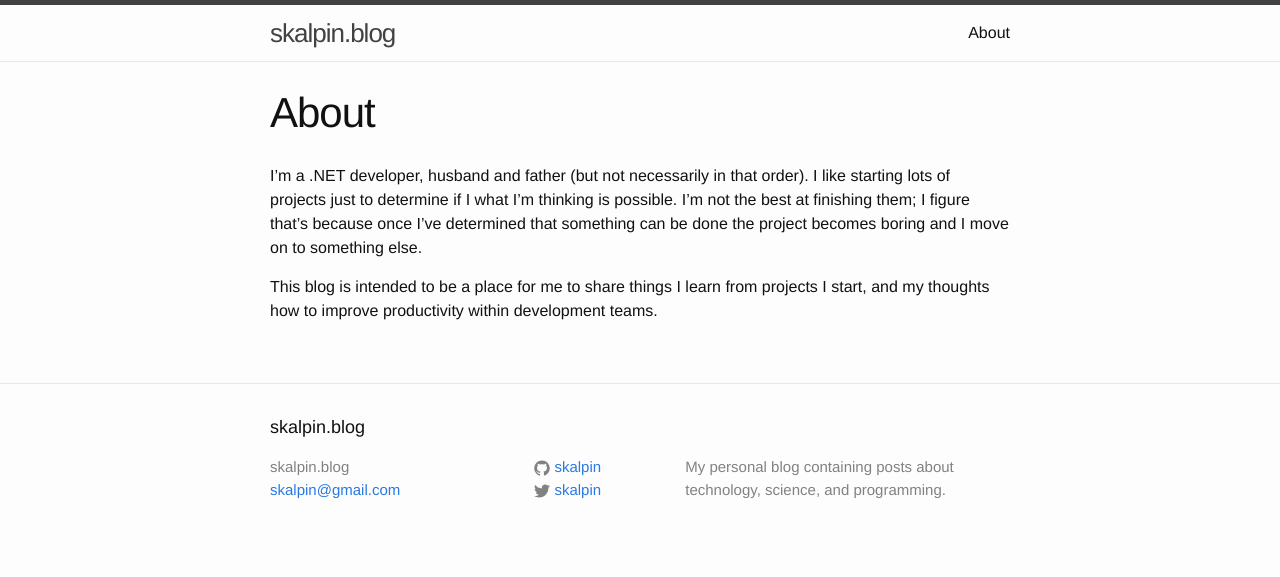
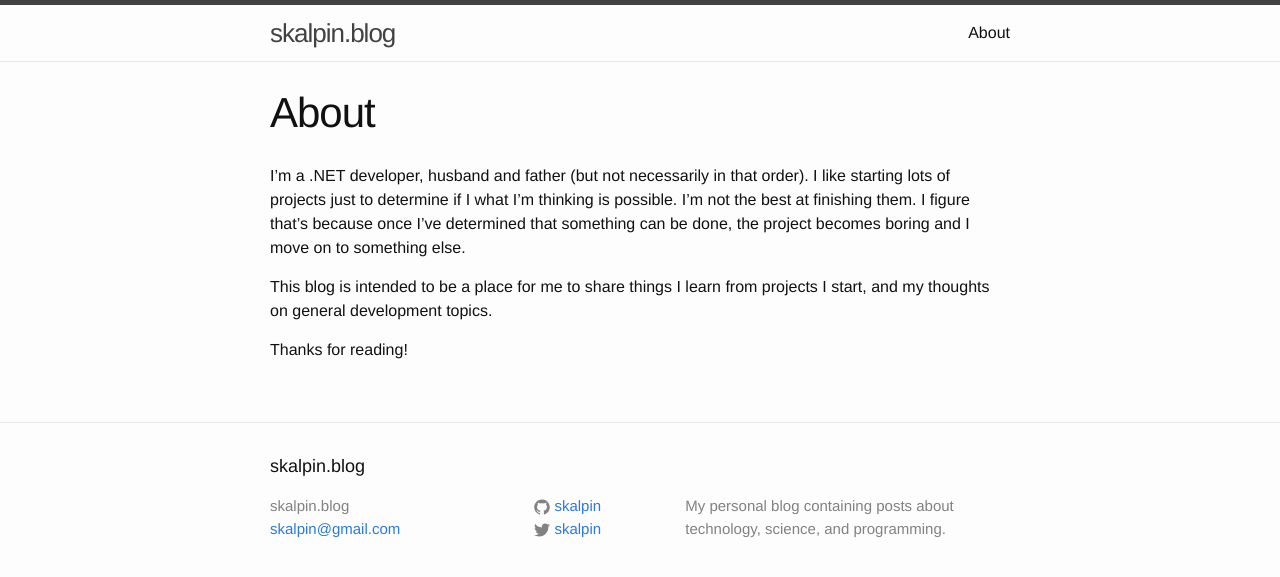
Before and after one commit to skalpin/skalpin.github.io, a Jekyll site: the page built from about.md, in a window 1280 px wide. Shown: the top 577 px of the page. Built offline with Jekyll 4.4.1, drawn with Linux system fonts in a browser that asks for light colours.

Commit message:
updating about page

```diff
--- a/about.md
+++ b/about.md
@@ -4,6 +4,8 @@ title: About
 permalink: /about/
 ---
 
-I'm a .NET developer, husband and father (but not necessarily in that order). I like starting lots of projects just to determine if I what I'm thinking is possible. I'm not the best at finishing them; I figure that's because once I've determined that something can be done the project becomes boring and I move on to something else.
+I'm a .NET developer, husband and father (but not necessarily in that order). I like starting lots of projects just to determine if I what I'm thinking is possible. I'm not the best at finishing them. I figure that's because once I've determined that something can be done, the project becomes boring and I move on to something else.
 
-This blog is intended to be a place for me to share things I learn from projects I start, and my thoughts how to improve productivity within development teams.
+This blog is intended to be a place for me to share things I learn from projects I start, and my thoughts on general development topics.
+
+Thanks for reading!
```
